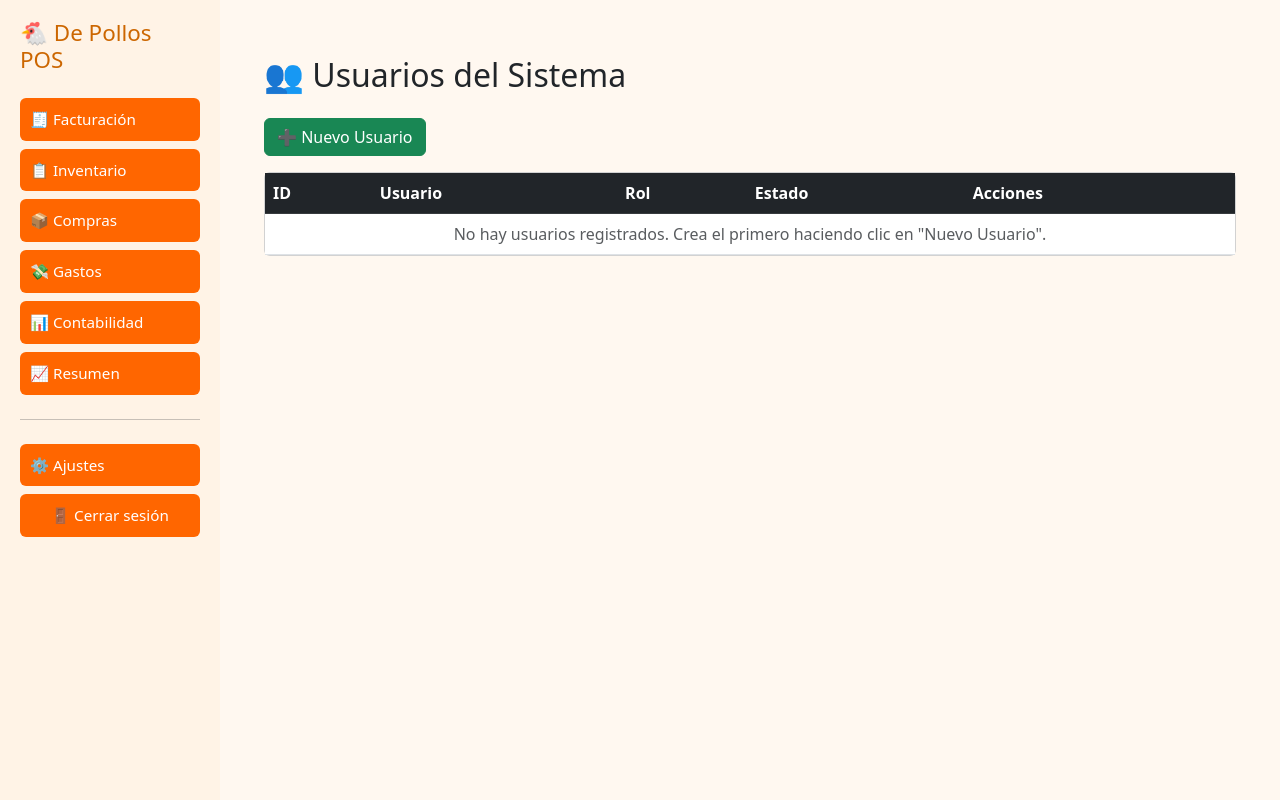
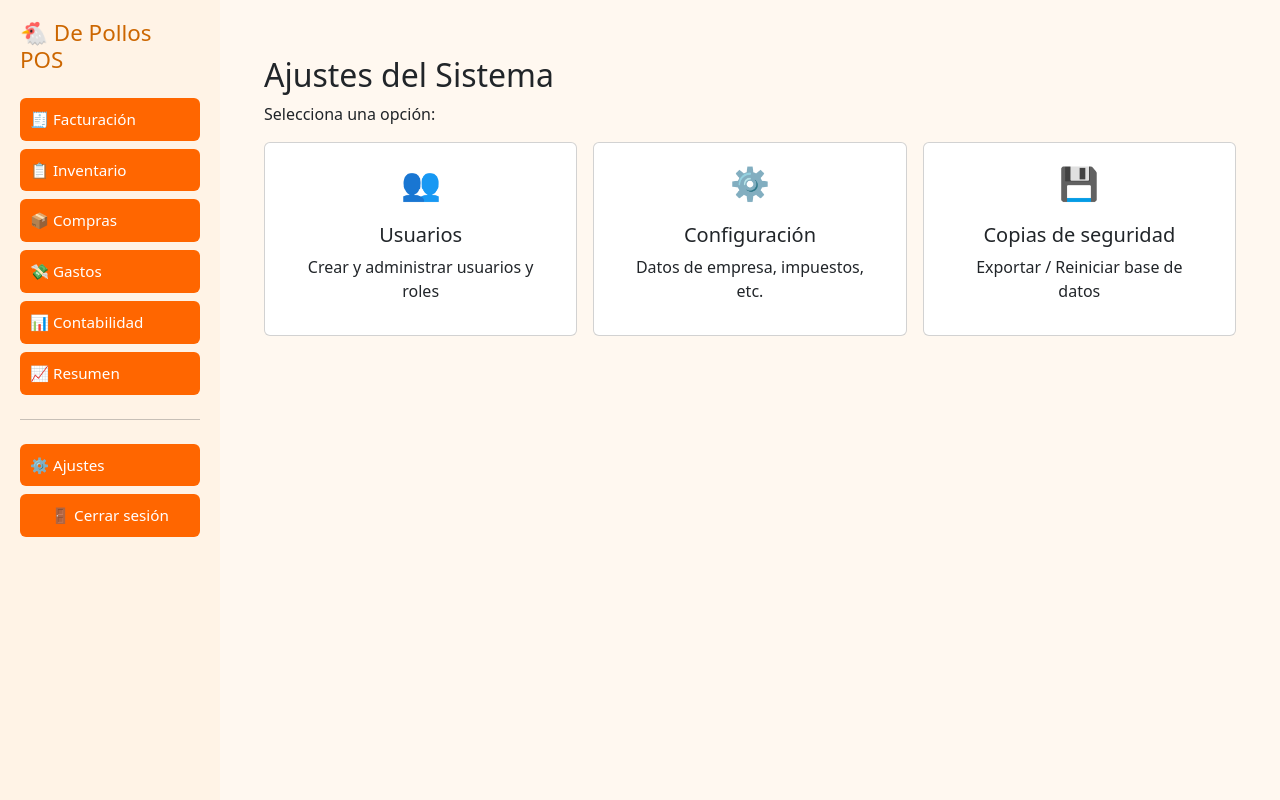
Before and after one commit to AlejoPOS/DePollosPosv1, a Flask app: page /ajustes in a window 1280 px wide. Run offline with Flask 3, Linux system fonts and the light colour scheme; the visitor is signed in with stand-in values (Sample User, id 1); some libraries are stand-ins or nearby versions.

Commit message:
Update ajustes.html

```diff
--- a/templates/ajustes.html
+++ b/templates/ajustes.html
@@ -1,175 +1,39 @@
 {% extends "base.html" %}
 {% block content %}
 <div class="container mt-4">
-  <h2 class="mb-4">👥 Usuarios del Sistema</h2>
+  <h2>Ajustes del Sistema</h2>
+  <p>Selecciona una opción:</p>
 
-  <button class="btn btn-success mb-3" data-bs-toggle="modal" data-bs-target="#modalAddUser">
-    ➕ Nuevo Usuario
-  </button>
+  <div class="row g-3">
+    <div class="col-md-4">
+      <a href="{{ url_for('ajustes_usuarios') }}" class="card text-center text-decoration-none p-3 h-100">
+        <div style="font-size:2rem;">👥</div>
+        <div class="card-body">
+          <h5 class="card-title">Usuarios</h5>
+          <p class="card-text">Crear y administrar usuarios y roles</p>
+        </div>
+      </a>
+    </div>
 
-  <div class="card">
-    <div class="table-responsive">
-      <table class="table table-hover mb-0">
-        <thead class="table-dark">
-          <tr>
-            <th>ID</th>
-            <th>Usuario</th>
-            <th>Rol</th>
-            <th>Estado</th>
-            <th>Acciones</th>
-          </tr>
-        </thead>
-        <tbody>
-          {% if usuarios %}
-            {% for u in usuarios %}
-            <tr>
-              <td>{{ u.id }}</td>
-              <td><strong>{{ u.usuario }}</strong></td>
-              <td>
-                <span class="badge {% if u.rol == 'admin' %}bg-danger{% elif u.rol == 'cajero' %}bg-primary{% else %}bg-secondary{% endif %}">
-                  {{ u.rol|upper }}
-                </span>
-              </td>
-              <td>
-                {% if u.activo %}
-                  <span class="badge bg-success">Activo</span>
-                {% else %}
-                  <span class="badge bg-secondary">Inactivo</span>
-                {% endif %}
-              </td>
-              <td>
-                <button type="button" class="btn btn-sm btn-warning" onclick="toggleUsuario({{ u.id }})">
-                  {% if u.activo %}
-                    🔒 Desactivar
-                  {% else %}
-                    ✅ Activar
-                  {% endif %}
-                </button>
-              </td>
-            </tr>
-            {% endfor %}
-          {% else %}
-            <tr>
-              <td colspan="5" class="text-center text-muted">
-                No hay usuarios registrados. Crea el primero haciendo clic en "Nuevo Usuario".
-              </td>
-            </tr>
-          {% endif %}
-        </tbody>
-      </table>
+    <div class="col-md-4">
+      <a href="{{ url_for('configuracion') }}" class="card text-center text-decoration-none p-3 h-100">
+        <div style="font-size:2rem;">⚙️</div>
+        <div class="card-body">
+          <h5 class="card-title">Configuración</h5>
+          <p class="card-text">Datos de empresa, impuestos, etc.</p>
+        </div>
+      </a>
+    </div>
+
+    <div class="col-md-4">
+      <a href="{{ url_for('backup') }}" class="card text-center text-decoration-none p-3 h-100">
+        <div style="font-size:2rem;">💾</div>
+        <div class="card-body">
+          <h5 class="card-title">Copias de seguridad</h5>
+          <p class="card-text">Exportar / Reiniciar base de datos</p>
+        </div>
+      </a>
     </div>
   </div>
 </div>
-
-<!-- Modal Nuevo Usuario -->
-<div class="modal fade" id="modalAddUser" tabindex="-1">
-  <div class="modal-dialog">
-    <div class="modal-content">
-      <form id="formAddUser">
-        <div class="modal-header">
-          <h5 class="modal-title">➕ Nuevo Usuario</h5>
-          <button type="button" class="btn-close" data-bs-dismiss="modal"></button>
-        </div>
-        <div class="modal-body">
-          <div class="mb-3">
-            <label for="usuario" class="form-label">Usuario *</label>
-            <input autocomplete="username" type="text" class="form-control" id="usuario" required>
-          </div>
-          <div class="mb-3">
-            <label for="clave" class="form-label">Contraseña *</label>
-            <input autocomplete="new-password" type="password" class="form-control" id="clave" required>
-          </div>
-          <div class="mb-3">
-            <label for="rol" class="form-label">Rol *</label>
-            <select class="form-select" id="rol">
-              <option value="admin">Administrador</option>
-              <option value="cajero" selected>Cajero</option>
-              <option value="auxiliar">Auxiliar</option>
-            </select>
-          </div>
-        </div>
-        <div class="modal-footer">
-          <button type="button" class="btn btn-secondary" data-bs-dismiss="modal">Cancelar</button>
-          <button type="submit" class="btn btn-primary">💾 Guardar</button>
-        </div>
-      </form>
-    </div>
-  </div>
-</div>
-
-<script src="https://cdn.jsdelivr.net/npm/bootstrap@5.3.0/dist/js/bootstrap.bundle.min.js"></script>
-<script>
-document.getElementById('formAddUser').addEventListener('submit', async function(e) {
-  e.preventDefault();
-
-  const payload = {
-    usuario: document.getElementById('usuario').value.trim(),
-    clave: document.getElementById('clave').value,
-    rol: document.getElementById('rol').value
-  };
-
-  if (!payload.usuario || !payload.clave) {
-    alert("Usuario y contraseña son requeridos");
-    return;
-  }
-
-  if (payload.usuario.length < 3) {
-    alert("El usuario debe tener al menos 3 caracteres");
-    return;
-  }
-
-  if (payload.clave.length < 4) {
-    alert("La contraseña debe tener al menos 4 caracteres");
-    return;
-  }
-
-  try {
-    const res = await fetch("/ajustes/usuarios/add", {
-      method: "POST",
-      headers: { "Content-Type": "application/json" },
-      body: JSON.stringify(payload)
-    });
-
-    const data = await res.json();
-
-    if (data.success) {
-      const modalEl = document.getElementById('modalAddUser');
-      const modalInstance = bootstrap.Modal.getInstance(modalEl);
-      if (modalInstance) {
-        modalInstance.hide();
-      }
-
-      alert("✅ Usuario creado correctamente");
-      location.reload();
-
-    } else {
-      alert("❌ Error: " + (data.error || "Error desconocido"));
-    }
-  } catch (err) {
-    alert("❌ Error de conexión: " + err.message);
-  }
-});
-
-async function toggleUsuario(userId) {
-  if (!confirm("¿Cambiar estado del usuario #" + userId + "?")) return;
-
-  try {
-    const res = await fetch(`/ajustes/usuarios/toggle/${userId}`, {
-      method: "POST",
-      headers: { 'Content-Type': 'application/json' }
-    });
-
-    const data = await res.json();
-
-    if (data.success) {
-      alert("✅ Estado cambiado correctamente");
-      location.reload();
-    } else {
-      alert("❌ Error: " + (data.error || "desconocido"));
-    }
-  } catch (err) {
-    alert("❌ Error: " + err.message);
-  }
-}
-</script>
 {% endblock %}
```
